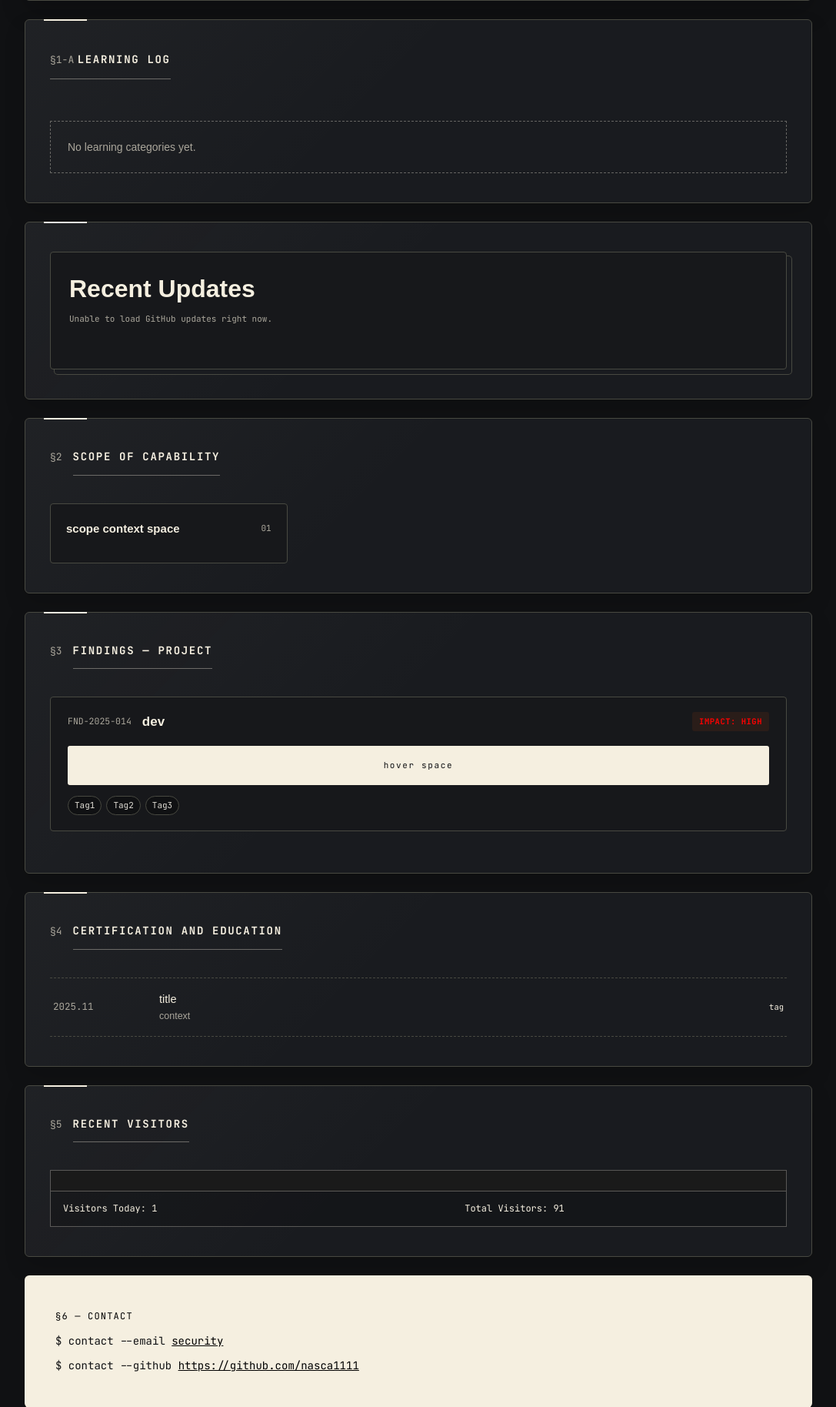
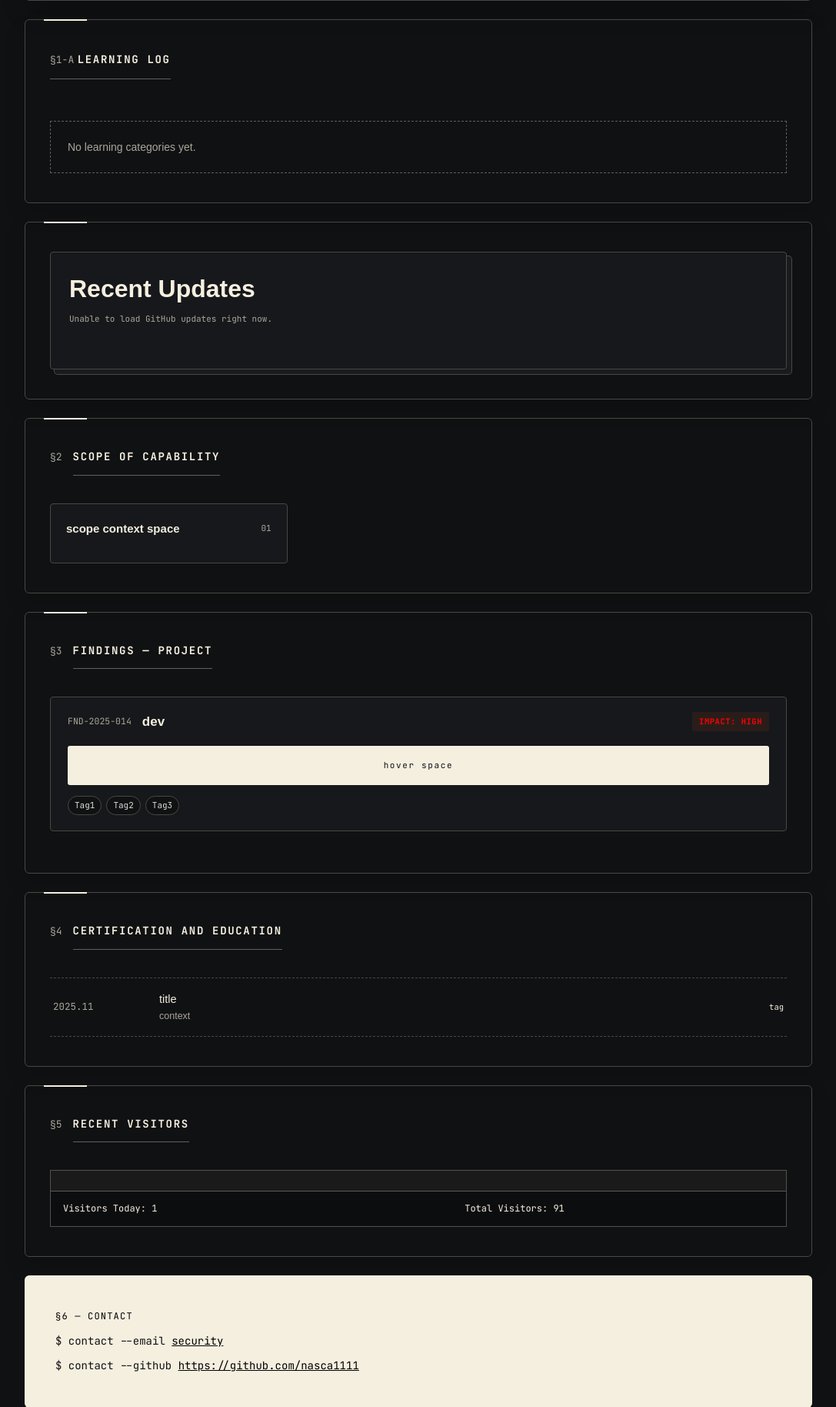
Before and after one commit to nasca1111/nasca-dev, a Flask app: page / in a window 1280 px wide. Shown: the part 806-2634 px from the top of the page at 77% size, without its empty margins (96-1183 px from the left). Run offline with Flask 3, Linux system fonts and the light colour scheme; data comes from the database, SQL or seed files in the repository; data that the repository does not hold is empty; some web fonts are replaced.

Commit message:
edit css2

```diff
--- a/static/css/style.css
+++ b/static/css/style.css
@@ -409,9 +409,7 @@ section {
   padding: 38px 32px;
   border: 1px solid var(--line);
   border-radius: 6px;
-  background:
-    linear-gradient(135deg, rgb(245 239 224 / 3%), transparent 46%),
-    var(--paper-alt);
+  background: linear-gradient(black), var(--paper-alt);
   box-shadow: 0 12px 28px rgb(0 0 0 / 14%);
 }
 .wrap > section:not(.hero)::before {
@@ -568,6 +566,7 @@ section {
   padding: 4px 9px;
   border-radius: 3px;
   text-transform: uppercase;
+  black-space: nowrap;
 }
 .sev-high {
   background: rgba(181, 69, 11, 0.12);
```
